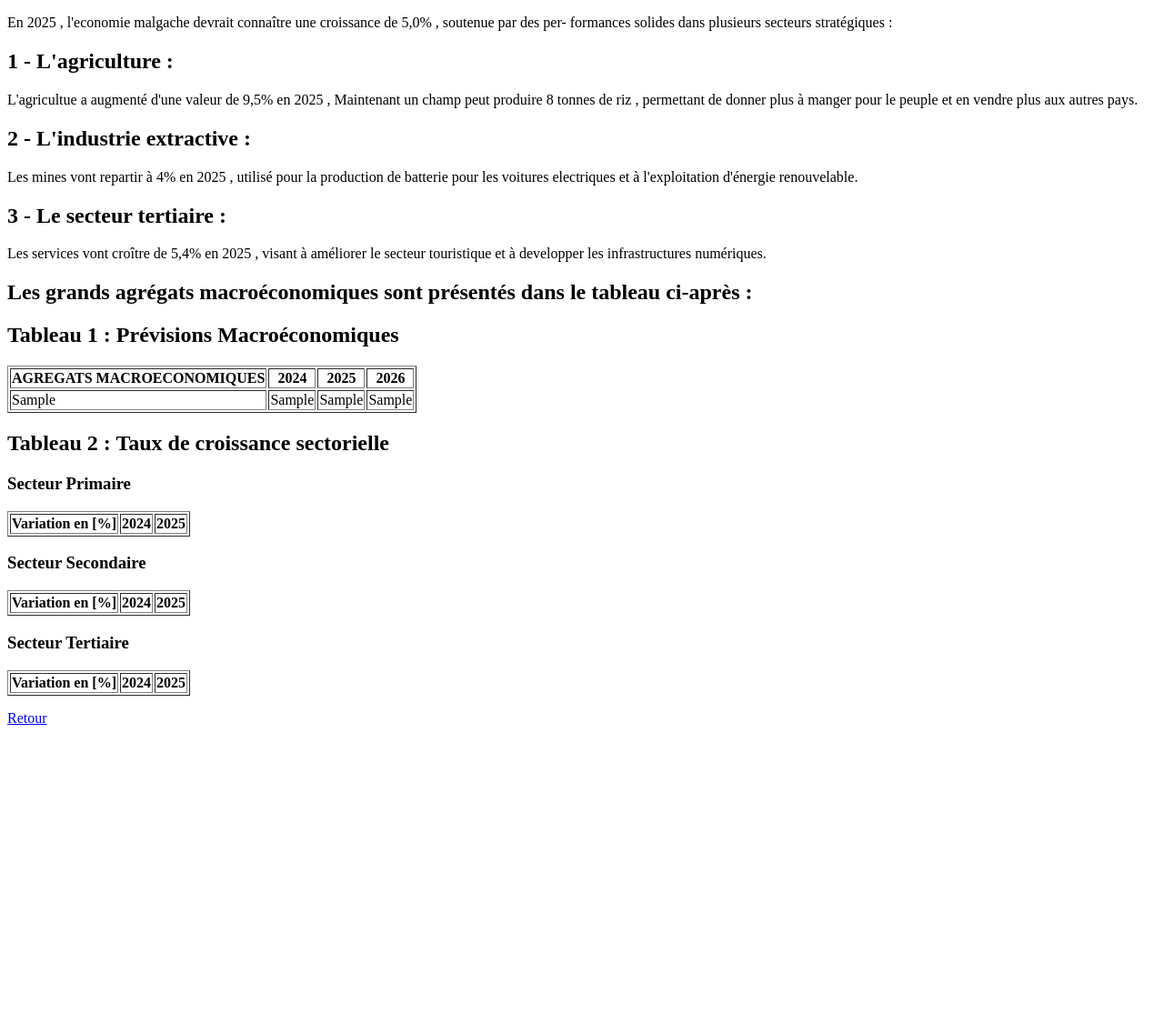
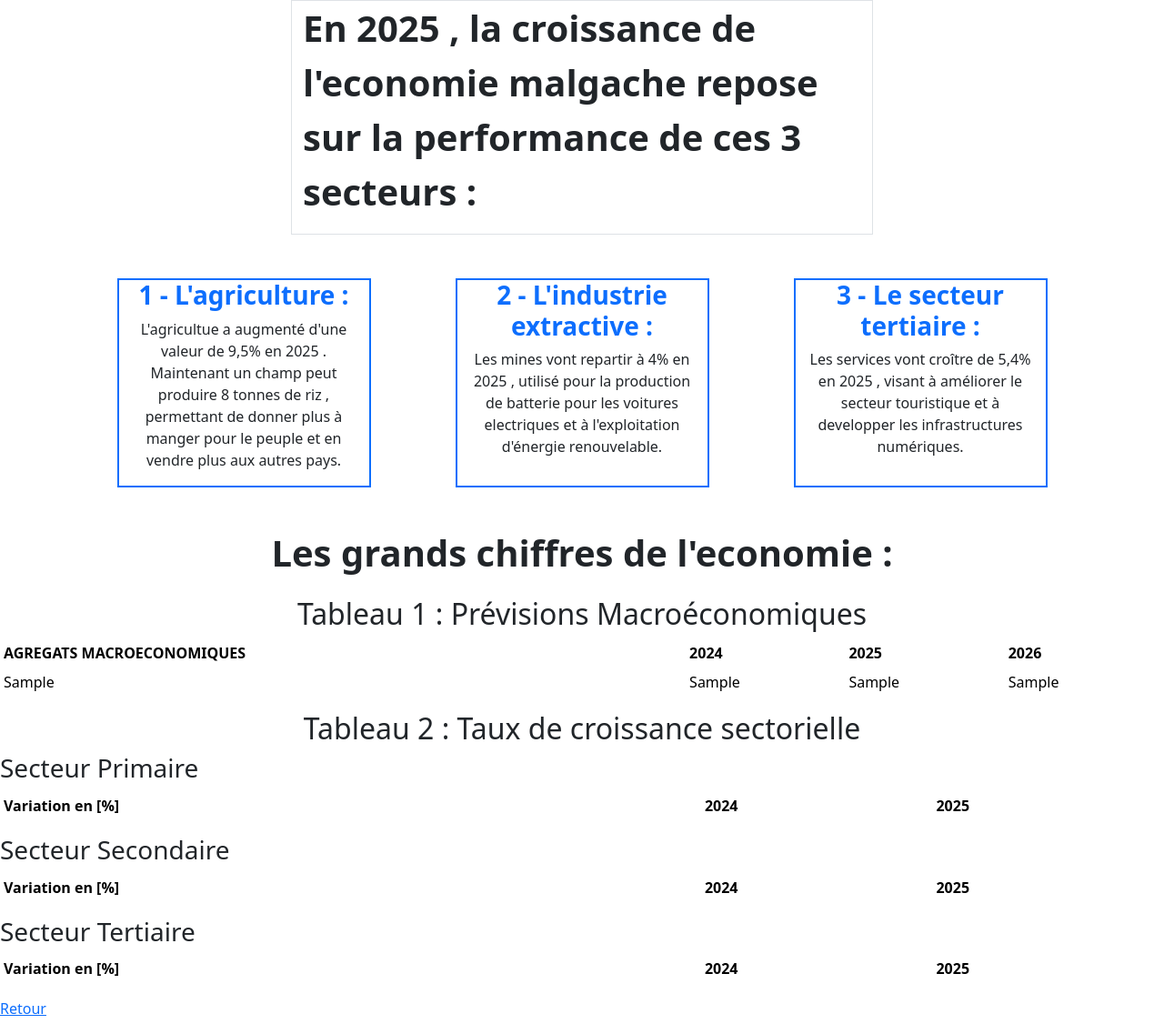
Before and after one commit to VlexandreMG/LOI-DES-FINANCES, a PHP site: page /PAGES/PerspectiveEconomique.php in a window 1280 px wide. Shown: the whole page at 91% size. Before the commit the page ends 797 px from the top, so only its background shows below. Run offline with PHP 8.4, Linux system fonts and the light colour scheme; tables that the repository leaves empty or names only in its code hold one stand-in row (values such as "Sample post"); lists and menus that the app fills with data are empty.

Commit message:
VITA CSS DIY

```diff
--- a/PAGES/PerspectiveEconomique.php
+++ b/PAGES/PerspectiveEconomique.php
@@ -14,31 +14,54 @@ $secteur_tertiaire = get_secteur_tertiaire();
     <meta charset="UTF-8">
     <meta name="viewport" content="width=device-width, initial-scale=1.0">
     <title>PerspectiveEconomique</title>
+    <link href = "../ASSETS/bootstrap/css/bootstrap.min.css" rel="stylesheet">
 </head>
 <body>
-    <p>En 2025 , l'economie malgache devrait connaître une croissance de 5,0% , soutenue par des per-
-formances solides dans plusieurs
-secteurs stratégiques : </p>
+    <div class="container w-50 border">
+    <p class="fs-1 fw-bold">En 2025 , la croissance de l'economie malgache repose sur la performance de ces 3 secteurs : </p>
+    </div>
 
-    <h2>1 - L'agriculture :</h2>
-    <p>L'agricultue a augmenté d'une valeur de 9,5% en 2025 ,
+    <div class="container d-flex justify-content-between border border-0 mt-5 mb-5">
+
+    <div class="container w-25 border border-2 border-primary text-center">
+    <div>
+    <h2 class="text-primary fs-3 fw-semibold">1 - L'agriculture :</h2>
+    </div>
+    <div>
+    <p>L'agricultue a augmenté d'une valeur de 9,5% en 2025 .
     Maintenant un champ peut produire 8 tonnes de riz ,
 permettant de donner plus à manger pour le peuple et en vendre plus aux autres pays. </p>
+    </div>
+    </div>
 
-    <h2>2 - L'industrie extractive :</h2>
+    <div class="container w-25 border border-2 border-primary text-center">
+    <div>
+    <h2 class="text-primary fs-3 fw-semibold">2 - L'industrie extractive :</h2>
+    </div>
+    <div>
     <p>Les mines vont repartir à 4% en 2025 ,
         utilisé pour la production de batterie pour les voitures electriques et
         à l'exploitation d'énergie renouvelable.
     </p>
+    </div>
+    </div>
 
-    <h2>3 - Le secteur tertiaire :</h2>
+    <div class="container w-25 border border-2 border-primary text-center" >
+    <div>
+    <h2 class="text-primary fs-3 fw-semibold">3 - Le secteur tertiaire :</h2>
+    </div>
+    <div>
     <p>Les services vont croître de 5,4% en 2025 ,
         visant à améliorer le secteur touristique et à developper les infrastructures numériques.
     </p>
-    <h2>Les grands agrégats macroéconomiques sont présentés dans le tableau
-ci-après :</h2>
-    <h2>Tableau 1 : Prévisions Macroéconomiques</h2>
-    <table border="1">
+    </div>
+    </div>
+
+    </div>
+
+    <h2 class="fs-1 fw-bold text-center mb-4">Les grands chiffres de l'economie :</h2>
+    <h2 class="text-center">Tableau 1 : Prévisions Macroéconomiques</h2>
+    <table class="table table-borderless table-sm">
         <tr>
         <th>AGREGATS MACROECONOMIQUES</th>
         <th>2024</th>
@@ -56,9 +79,9 @@ ci-après :</h2>
         <?php } ?>
     </table>
 
-    <h2>Tableau 2 : Taux de croissance sectorielle</h2>
+    <h2 class="text-center">Tableau 2 : Taux de croissance sectorielle</h2>
     <h3>Secteur Primaire</h3>
-    <table border="1">
+    <table  class="table table-borderless table-sm">
         <tr>
             <th>Variation en [%]</th>
             <th>2024</th>
@@ -74,7 +97,7 @@ ci-après :</h2>
     </table>
 
     <h3>Secteur Secondaire</h3>
-    <table border="1">
+    <table  class="table table-borderless table-sm">
         <tr>
             <th>Variation en [%]</th>
             <th>2024</th>
@@ -90,7 +113,7 @@ ci-après :</h2>
     </table>
 
     <h3>Secteur Tertiaire</h3>
-    <table border="1">
+    <table  class="table table-borderless table-sm">
         <tr>
             <th>Variation en [%]</th>
             <th>2024</th>
```
